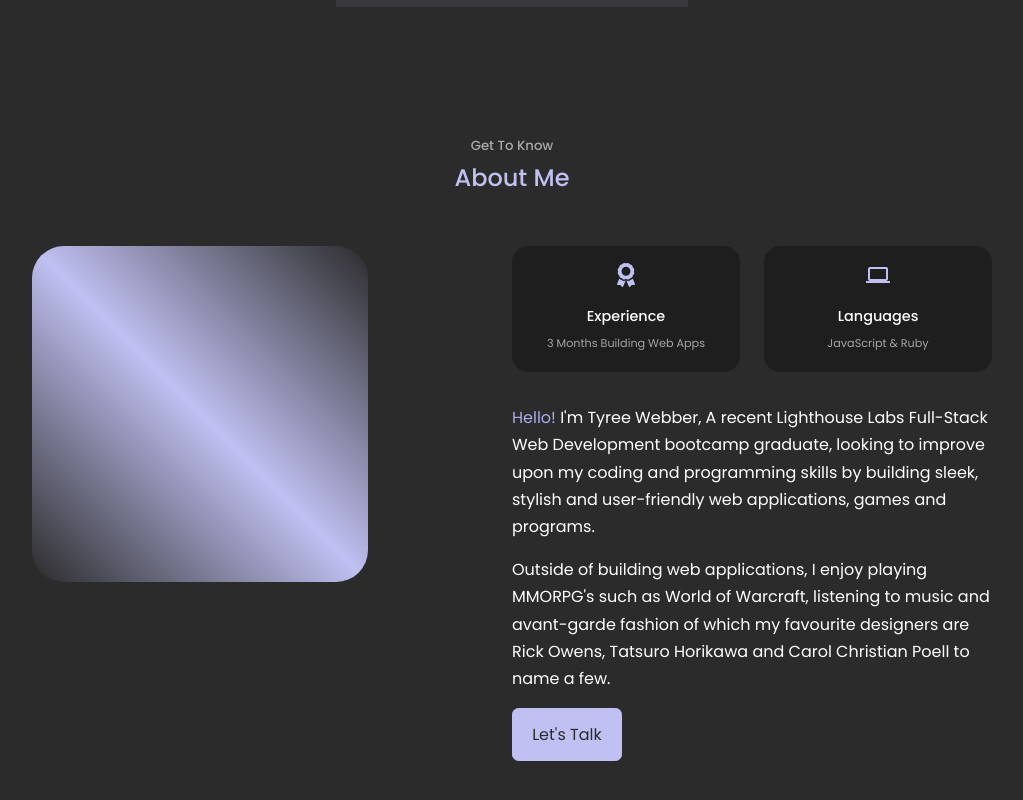
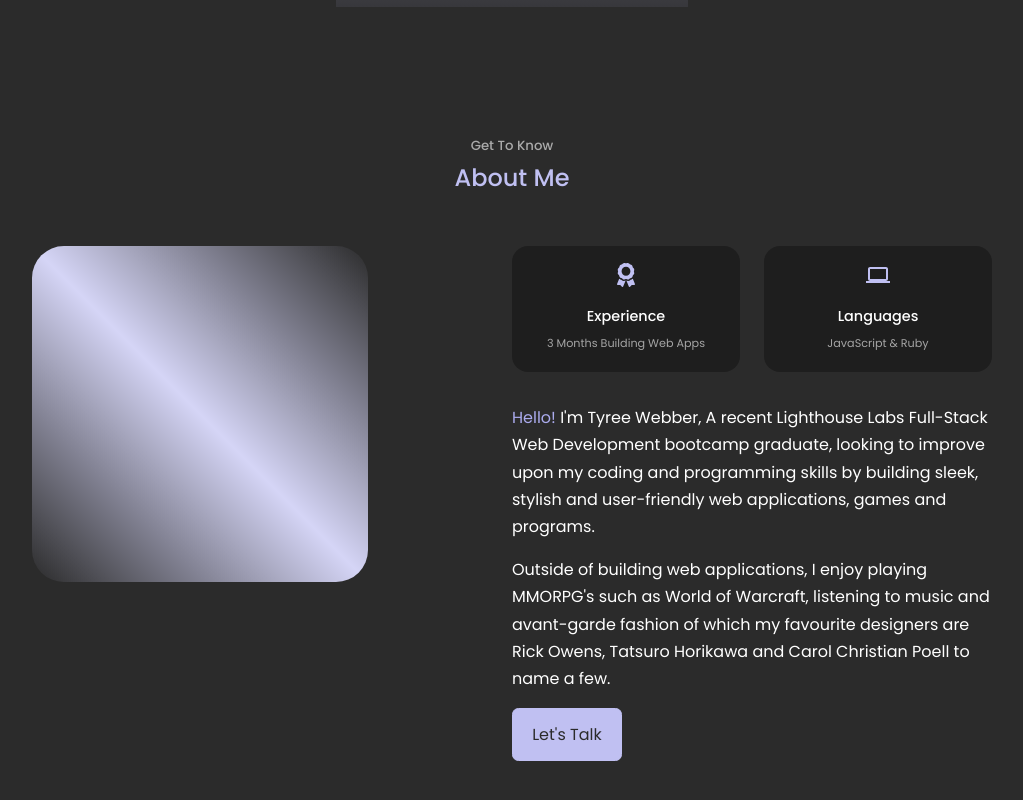
Before and after one commit to TyreeWebber/personal-website, a React (Create React App) app: page / in a window 1280 px wide. Shown: the part 793-1593 px from the top of the page, without its empty margins (128-1151 px from the left). Built offline with nearby package versions, Linux system fonts and the light colour scheme.

Commit message:
declare new global css variable and use it for background of about component picture

```diff
--- a/src/components/about/about.css
+++ b/src/components/about/about.css
@@ -8,7 +8,7 @@
   width: 100%;
   aspect-ratio: 1/1;
   border-radius: 2rem;
-  background: linear-gradient(45deg, transparent, var(--color-primary), transparent);
+  background: linear-gradient(45deg, transparent, var(--color-primary-light), transparent);
   display: grid;
   place-items: center;
 }
--- a/src/index.css
+++ b/src/index.css
@@ -15,6 +15,7 @@
   --color-bg-variant: #1E1E1E;
   --color-primary: #C0C0F2;
   --color-primary-variant: #ABABEE;
+  --color-primary-light: #D5D5F6;
   --text-color: #fff;
   --transition: all 400ms ease;
   --color-light: rgba(255, 255, 255, 0.6);
```
